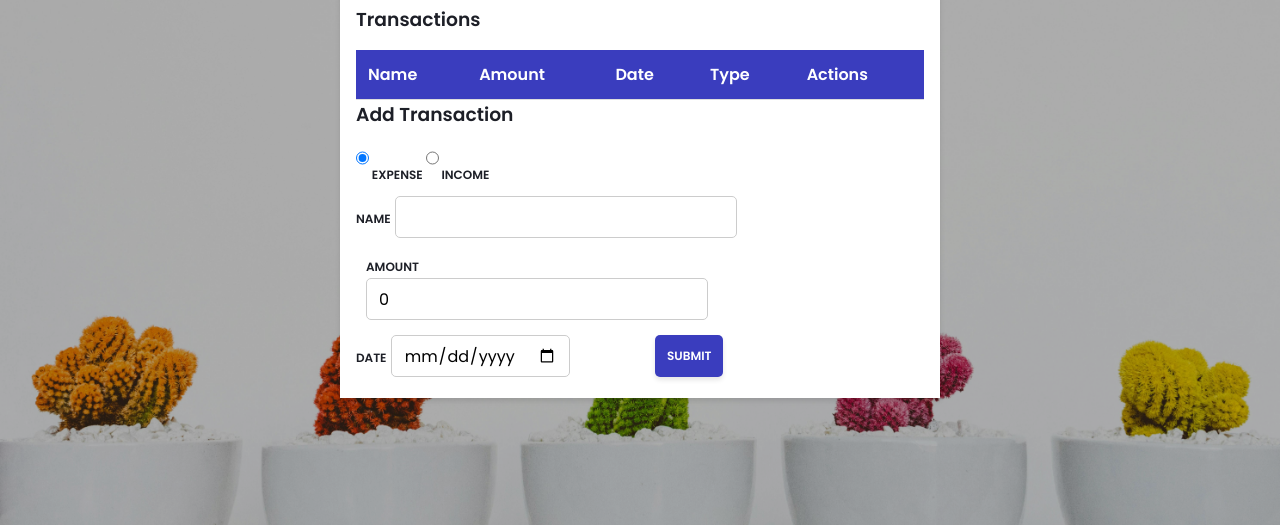
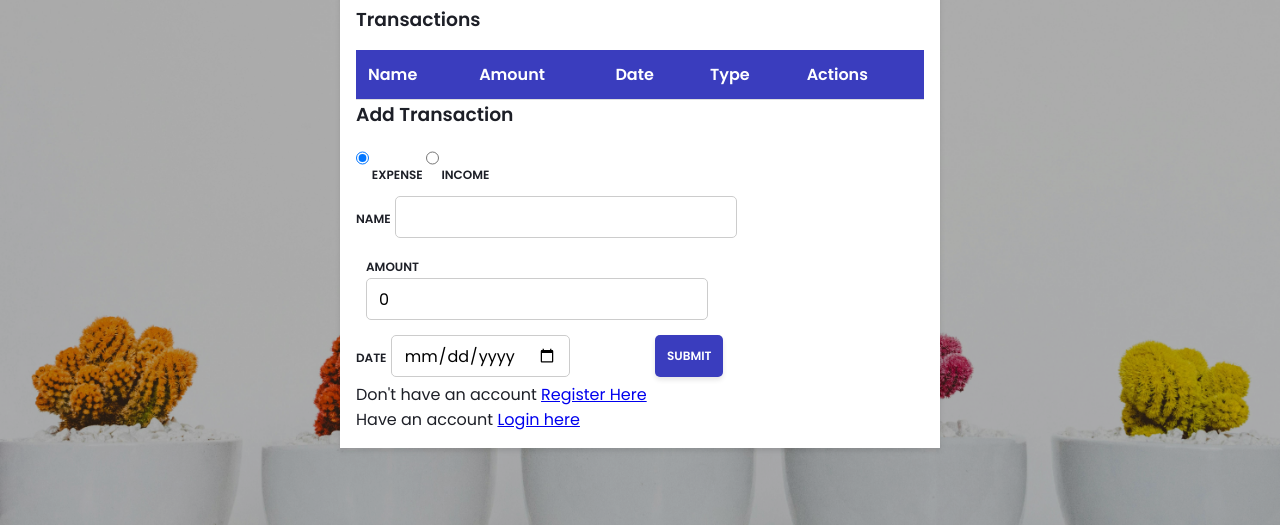
Before and after one commit to Fabby24/Expense-tracker-application, a website: page index.html in a window 1280 px wide. Shown: the part 275-800 px from the top of the page. Drawn offline with Linux system fonts and the light colour scheme; no server answers.

Commit message:
Update index.html

```diff
--- a/index.html
+++ b/index.html
@@ -71,6 +71,8 @@
                 </div> <br>
                 <button type="submit">Submit</button>
             </form>
+            <p>Don't have an account <a href="register.html">Register Here</a></p>
+            <p>Have an account <a href="login.html">Login here</a></p>
         </section>
     </main>
 
```
